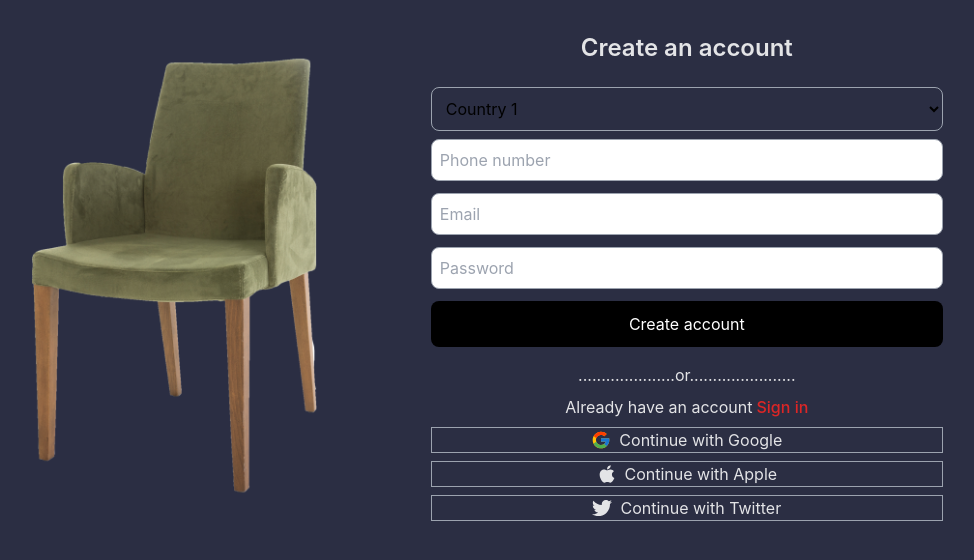
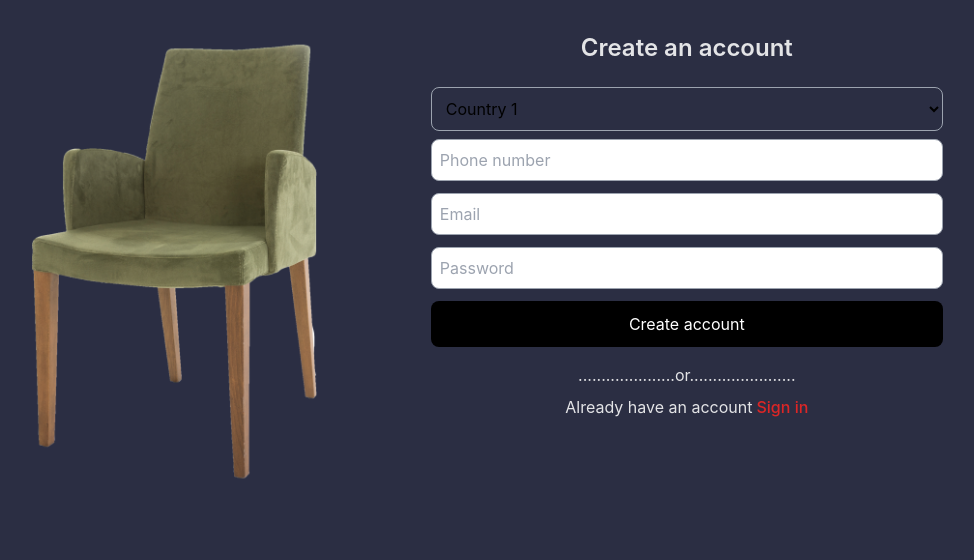
Before and after one commit to BridgetKas/ProductivityApp, a React (Vite) app: page /signUp in a window 1280 px wide. Shown: the top 560 px of the page, without its empty margins (184-1158 px from the left). Built offline with nearby package versions, Linux system fonts and the light colour scheme.

Commit message:
fix sign up page

```diff
--- a/src/pages/signup.jsx
+++ b/src/pages/signup.jsx
@@ -120,14 +120,14 @@ function SignUpPage() {
           <div className="text-center my-2">
             <p>
               Already have an account
-              <a className="no-underline text-red-600 hover:cursor-pointer ml-1">
+              <a  href='/signIn'className="no-underline text-red-600 hover:cursor-pointer ml-1">
                 Sign in
               </a>
             </p>
           </div>
-            <Social icon={<FcGoogle />} title='Continue with Google'/>
+            {/* <Social icon={<FcGoogle />} title='Continue with Google'/>
             <Social icon={<FaApple />} title='Continue with Apple'/>
-            <Social icon={<FaTwitter />} title='Continue with Twitter'/>
+            <Social icon={<FaTwitter />} title='Continue with Twitter'/> */}
         </div>
       </div>
     </>
```
